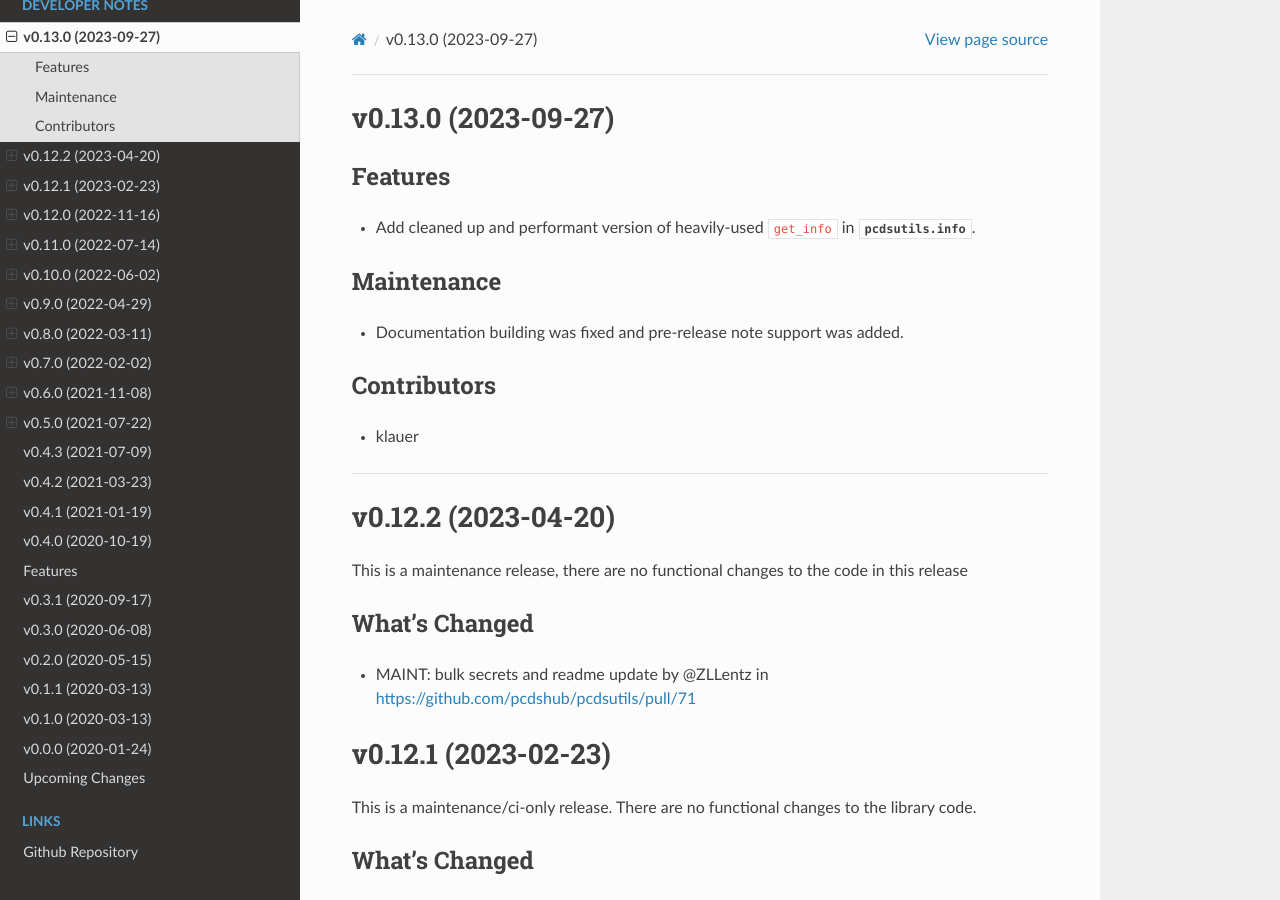
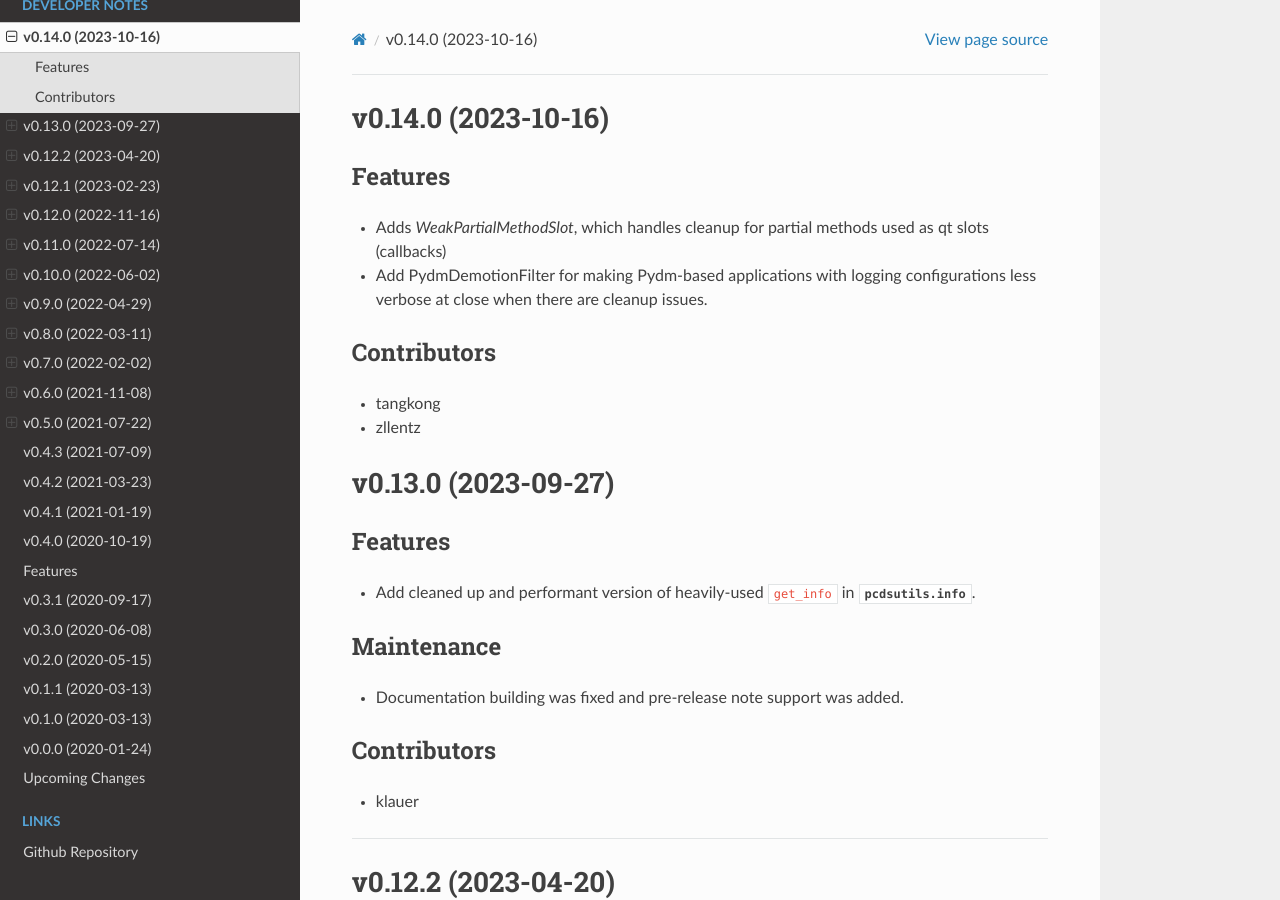
Before and after one commit to pcdshub/pcdsutils, a Sphinx documentation site: the page built from docs/source/releases.rst, in a window 1280 px wide and 900 px high. Built offline with Sphinx 7.4.7 and the Read the Docs theme 2.0.0, drawn with Linux system fonts in a browser that asks for light colours; pages that are not in the unit, such as notebooks, are missing from menus.

Commit message:
DOC/REL: run release notes script

```diff
--- a/docs/source/releases.rst
+++ b/docs/source/releases.rst
@@ -1,5 +1,22 @@
 =================
  Release History
+
+
+v0.14.0 (2023-10-16)
+====================
+
+Features
+--------
+- Adds `WeakPartialMethodSlot`, which handles cleanup for partial methods
+  used as qt slots (callbacks)
+- Add PydmDemotionFilter for making Pydm-based applications with logging
+  configurations less verbose at close when there are cleanup issues.
+
+Contributors
+------------
+- tangkong
+- zllentz
+
 
 
 v0.13.0 (2023-09-27)
```
Also changed, not shown: docs/source/upcoming_release_notes/80-enh_weakpartial.rst (deleted, +0 -23 lines), docs/source/upcoming_release_notes/81-enh_pydm_filter.rst (deleted, +0 -23 lines).
